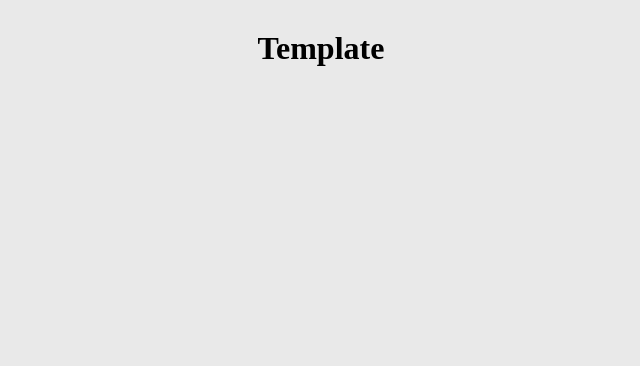
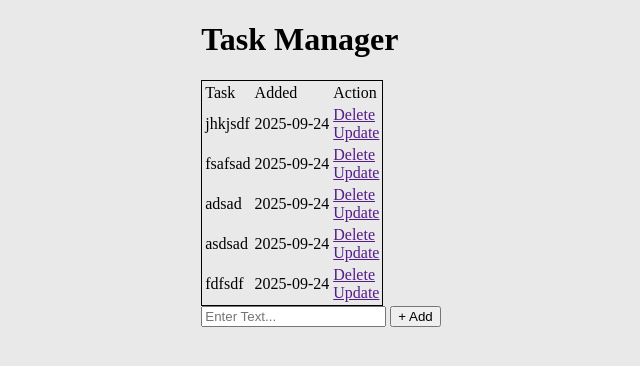
Before and after one commit to rizwanPizzee/Task-Manager, a Flask app: page / in a window 1280 px wide. Shown: the top 366 px of the page, without its empty margins (319-959 px from the left). Run offline with Flask 3, Linux system fonts and the light colour scheme.

Commit message:
Created the display for tasks and other functions related to it in index.html. in app.py todo function, wrote the code for the creation of task and then commit it to database.

```diff
--- a/app.py
+++ b/app.py
@@ -1,4 +1,4 @@
-from flask import Flask, render_template, url_for
+from flask import Flask, render_template, url_for, request, redirect
 from flask_sqlalchemy import SQLAlchemy
 from datetime import datetime
 app = Flask(__name__)
@@ -19,9 +19,22 @@ class Todo(db.Model):
     def __repr__(self):
         return f"<Task {self.id}>"
 
-@app.route("/")
-def hello_world():
-    return render_template('index.html')
+@app.route("/", methods = ['GET', 'POST'])
+def todo():
+    if request.method == "POST":
+        task_content = request.form['content']
+        new_task = Todo(content = task_content)
+
+        try:
+            db.session.add(new_task)
+            db.session.commit()
+            return redirect('/')
+        except:
+            print('Error while adding task!')
+
+    else:
+        tasks = Todo.query.order_by(Todo.date_created).all()
+        return render_template('index.html', tasks= tasks)
 
 
 if __name__ == "__main__":
--- a/static/css/main.css
+++ b/static/css/main.css
@@ -1,5 +1,13 @@
 body {
-  text-align: center;
-  margin-top: 30px;
+  margin-top: 0;
   background-color: rgb(233, 233, 233);
+  display: flex;
+  justify-content: center;
 }
+
+table {
+  border: 1px solid black;
+}
+.content {
+  align-items: center;
+}
--- a/templates/index.html
+++ b/templates/index.html
@@ -1,9 +1,36 @@
 {% extends 'base.html' %}
 
 {% block head%}
-<title>Home</title>
+<title>Task Manager</title>
 {% endblock %}
 
 {% block body%}
-<h1>Template</h1>
+
+<div class="content">
+    <h1>Task Manager</h1>
+    <table>
+        <tr>
+            <td>Task</td>
+            <td>Added</td>
+            <td>Action</td>
+        </tr>
+        {% for task in tasks: %}
+            <tr>
+                <td>{{task.content}}</td>
+                <td>{{task.date_created.date()}}</td>
+                <td>
+                    <a href="">Delete</a>
+                    <br>
+                    <a href="">Update</a>
+                </td>
+            </tr>
+        {% endfor %}
+    </table>
+
+    <form action="/" method="post">
+        <input type="text" name="content" placeholder="Enter Text...">
+        <input type="submit" value="+ Add">
+
+    </form>
+</div>
 {% endblock %}
```
Also changed, not shown: instance/test.db.
